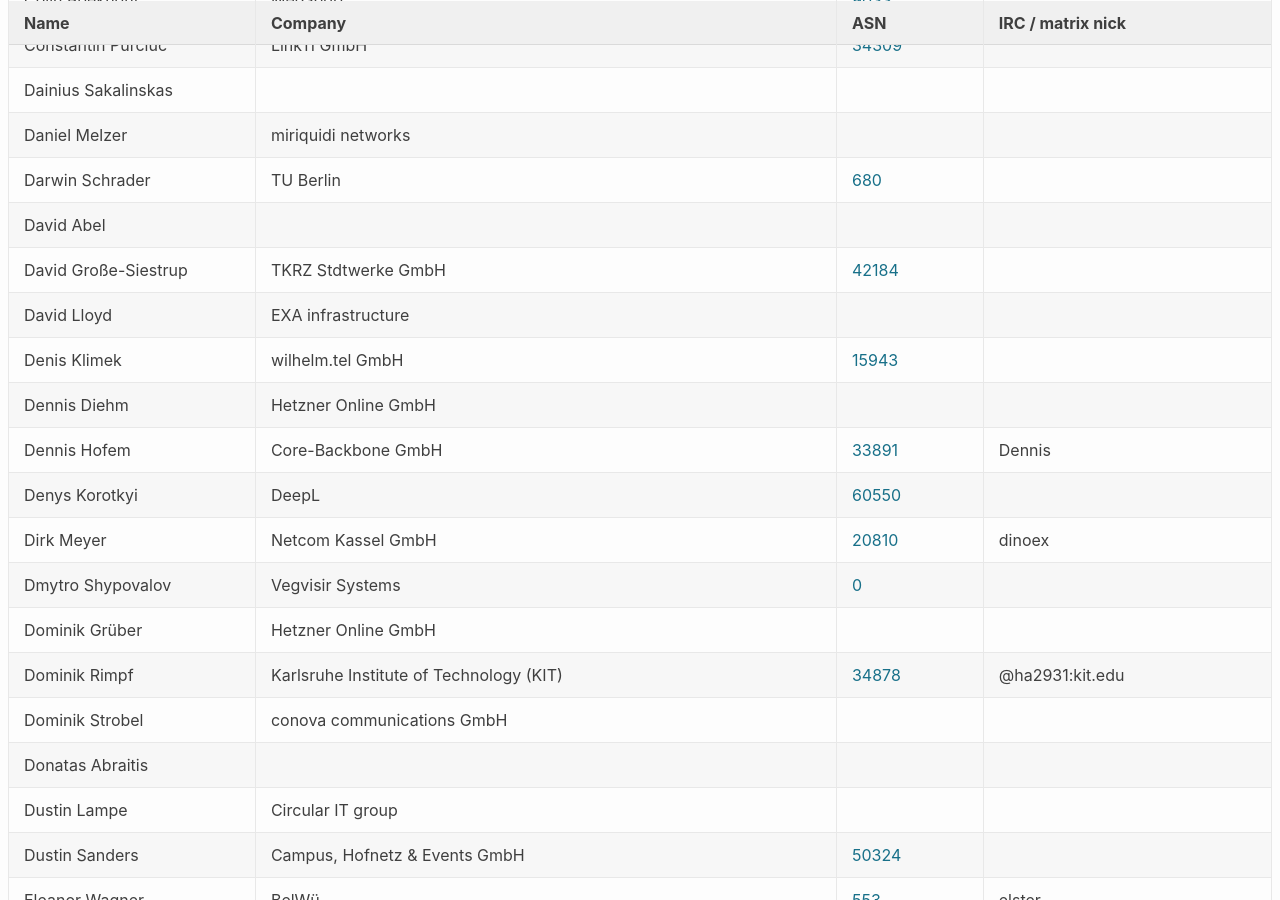
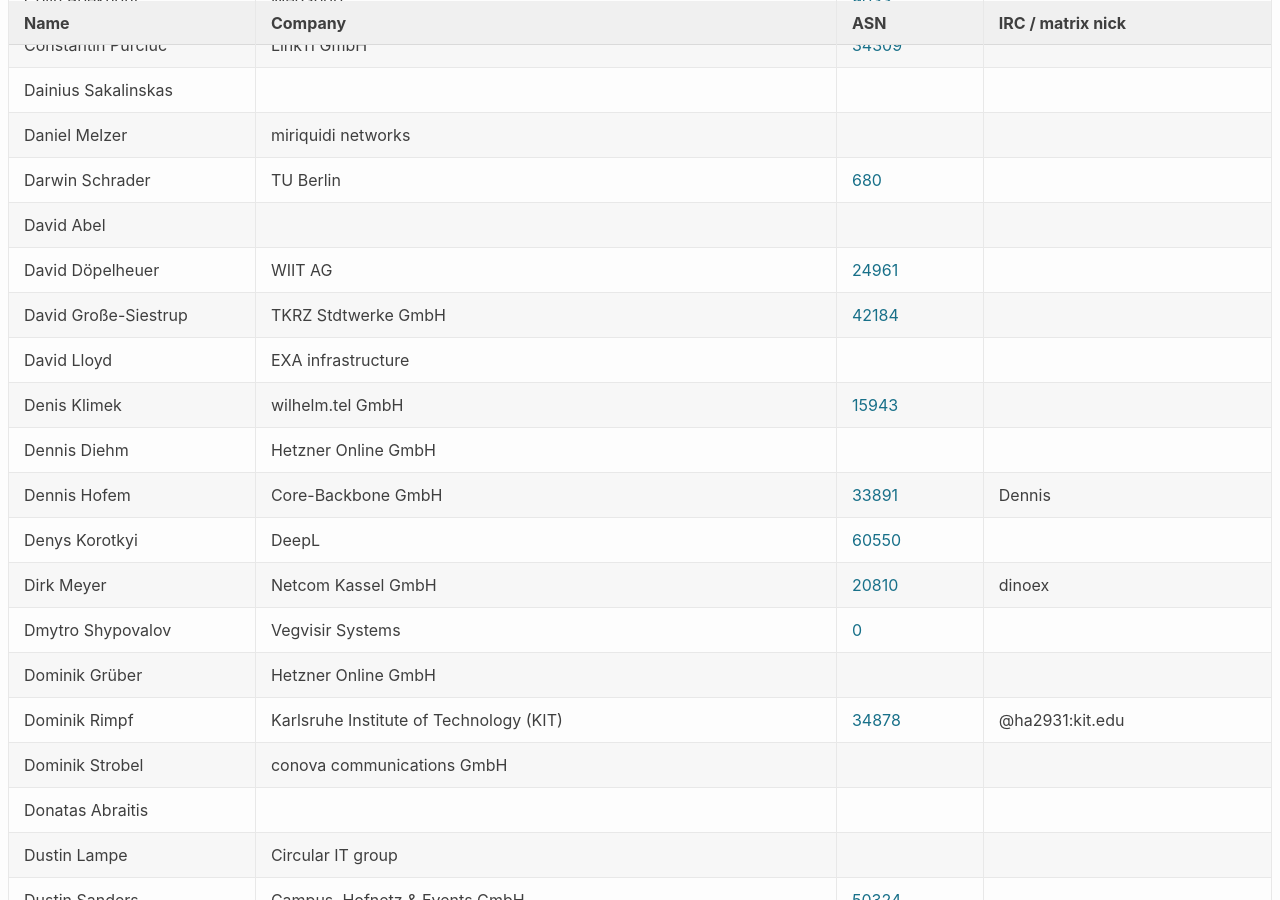
Before and after one commit to denog/pretix-attendeelist, a Jekyll site: the page built from denog16/index.markdown, in a window 1280 px wide and 900 px high, scrolled down 3553 px. Built offline with Jekyll 4.4.1, drawn with Linux system fonts in a browser that asks for light colours.

Commit message:
Latest data: Mon Oct 21 12:38:36 UTC 2024

```diff
--- a/_data/attendees_denog16_onsite.json
+++ b/_data/attendees_denog16_onsite.json
@@ -480,6 +480,12 @@
     "asn": null
   },
   {
+    "name": "David Döpelheuer",
+    "company": "WIIT AG",
+    "irc": null,
+    "asn": "24961"
+  },
+  {
     "name": "David Große-Siestrup",
     "company": "TKRZ Stdtwerke GmbH",
     "irc": null,
```
